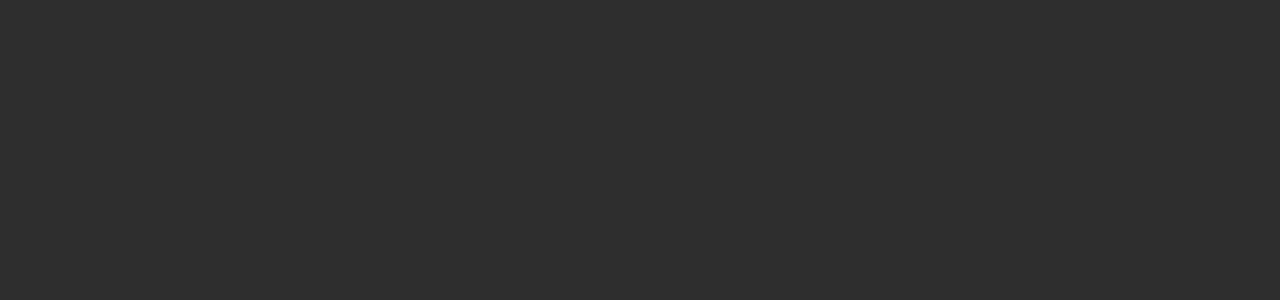
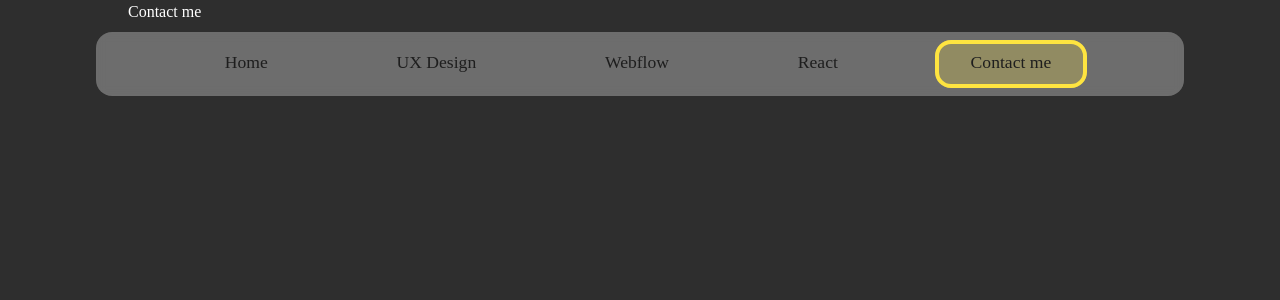
Before and after one commit to acasalsr/portfolio-2.0, a React (Create React App) app: page /contact in a window 1280 px wide. Before the commit this address had no page. Shown: the top 300 px of the page. Built offline with nearby package versions, Linux system fonts and the light colour scheme.

Commit message:
main-menu

```diff
--- a/src/App.css
+++ b/src/App.css
@@ -12,7 +12,55 @@
     animation: App-logo-spin infinite 20s linear;
   }
 }
+li {
+  list-style-type: none;
+  color: black;
+}
 
+.div-link {
+  text-decoration: none;
+  color: #1e1e1e;
+  padding: 0.5rem 2rem 0.75rem 2rem;
+  font-size: 1.1rem;
+  font-weight: 300;
+}
+
+.div-link:hover {
+  color: #1e1e1e;
+  font-size: 1.1rem;
+  border: 4px solid #f15bb5;
+  background-color: #f15bb544;
+  border-radius: 1rem;
+  box-shadow: inset 1px 1px 10px 1px #5e1f458f;
+  transition-delay: 0.2ms;
+  transition-timing-function: ease-out;
+}
+
+#custom-buttom {
+  border: 4px solid #fee440;
+  border-radius: 1rem;
+  background-color: #fee5403f;
+}
+.main-menu {
+  display: flex;
+  position: fixed;
+  z-index: 10;
+  width: 64rem;
+  height: 4rem;
+  top: 2rem;
+  left: 0;
+  right: 0;
+  bottom: auto;
+  border-radius: 1rem;
+  justify-content: space-evenly;
+  align-items: center;
+  flex-direction: row;
+  background-color: hsla(0, 0%, 100%, 0.3);
+  /*-webkit-backdrop-filter: blur(5px);*/
+  backdrop-filter: blur(5px);
+  margin-right: auto;
+  margin-left: auto;
+}
 .App-header {
   background-color: #282c34;
   min-height: 100vh;
@@ -22,6 +70,11 @@
   justify-content: center;
   font-size: calc(10px + 2vmin);
   color: white;
+}
+
+.menu_contact-link {
+  border-radius: 0.8rem;
+  border: 1px solid #000000;
 }
 
 .App-link {
--- a/src/App.js
+++ b/src/App.js
@@ -4,6 +4,7 @@
 import ReactComponent from "./pages/ReactComponent";
 import UxDesign from "./pages/UxDesign";
 import Webflow from "./pages/Webflow";
+import Contact from "./pages/Contact";
 
 export default function App() {
   return (
@@ -12,9 +13,10 @@
         <div id="wrapper-overflow">
           <Routes>
             <Route path="/" element={<Layout />}>
-              <Route path="/ux-desing" element={<UxDesign />} />
+              <Route path="/ux-design" element={<UxDesign />} />
               <Route path="/webflow" element={<Webflow />} />
               <Route path="/react" element={<ReactComponent />} />
+              <Route path="/contact" element={<Contact />} />
             </Route>
           </Routes>
         </div>
--- /dev/null
+++ b/src/pages/Contact.jsx
@@ -0,0 +1,3 @@
+export default function Contact() {
+  return "Contact me";
+}
--- a/src/pages/Layout.jsx
+++ b/src/pages/Layout.jsx
@@ -4,22 +4,42 @@
   return (
     <div className="container-medium padding-horizontal padding-medium">
       <nav className="main-menu padding-horizontal padding-medium">
-        <ul>
-          <li className="div-link">
-            <Link to="/">Home</Link>
-          </li>
-          <li className="div-link">
-            <Link to="/ux-design">UX Design</Link>
-          </li>
-          <li className="div-link">
-            <Link to="/webflow">Webflow</Link>
-          </li>
-          <li className="div-link">
-            <Link to="/react">React</Link>
-          </li>
-        </ul>
+        <li>
+          <div>
+            <Link className="div-link" to="/">
+              Home
+            </Link>
+          </div>
+        </li>
+        <li>
+          <div>
+            <Link className="div-link" to="/ux-design">
+              UX Design
+            </Link>
+          </div>
+        </li>
+        <li>
+          <div>
+            <Link className="div-link" to="/webflow">
+              Webflow
+            </Link>
+          </div>
+        </li>
+        <li>
+          <div>
+            <Link className="div-link" to="/react">
+              React
+            </Link>
+          </div>
+        </li>
+        <li>
+          <div>
+            <Link className="div-link" id="custom-buttom" to="/contact">
+              Contact me
+            </Link>
+          </div>
+        </li>
       </nav>
-
       <Outlet />
     </div>
   );
```
